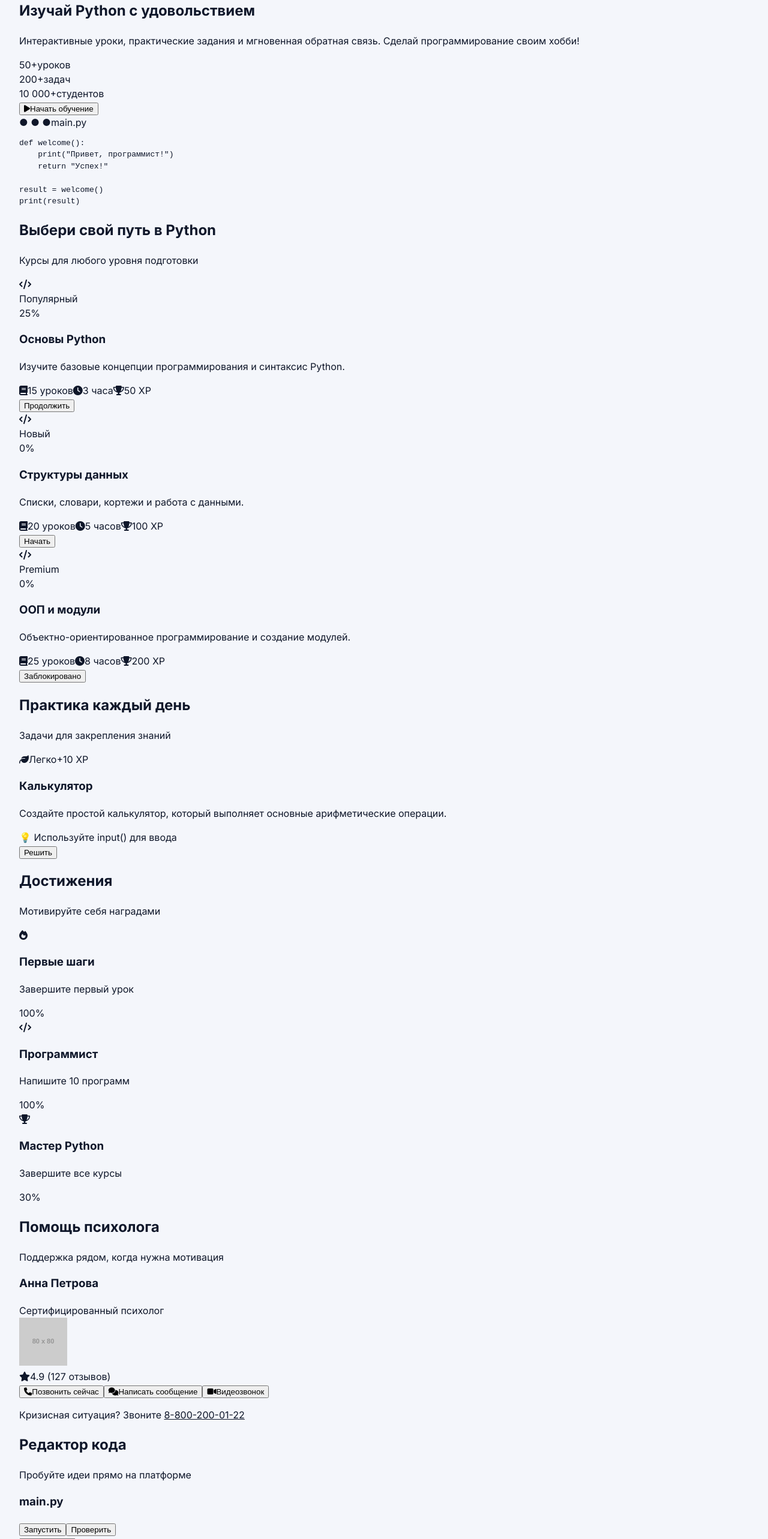
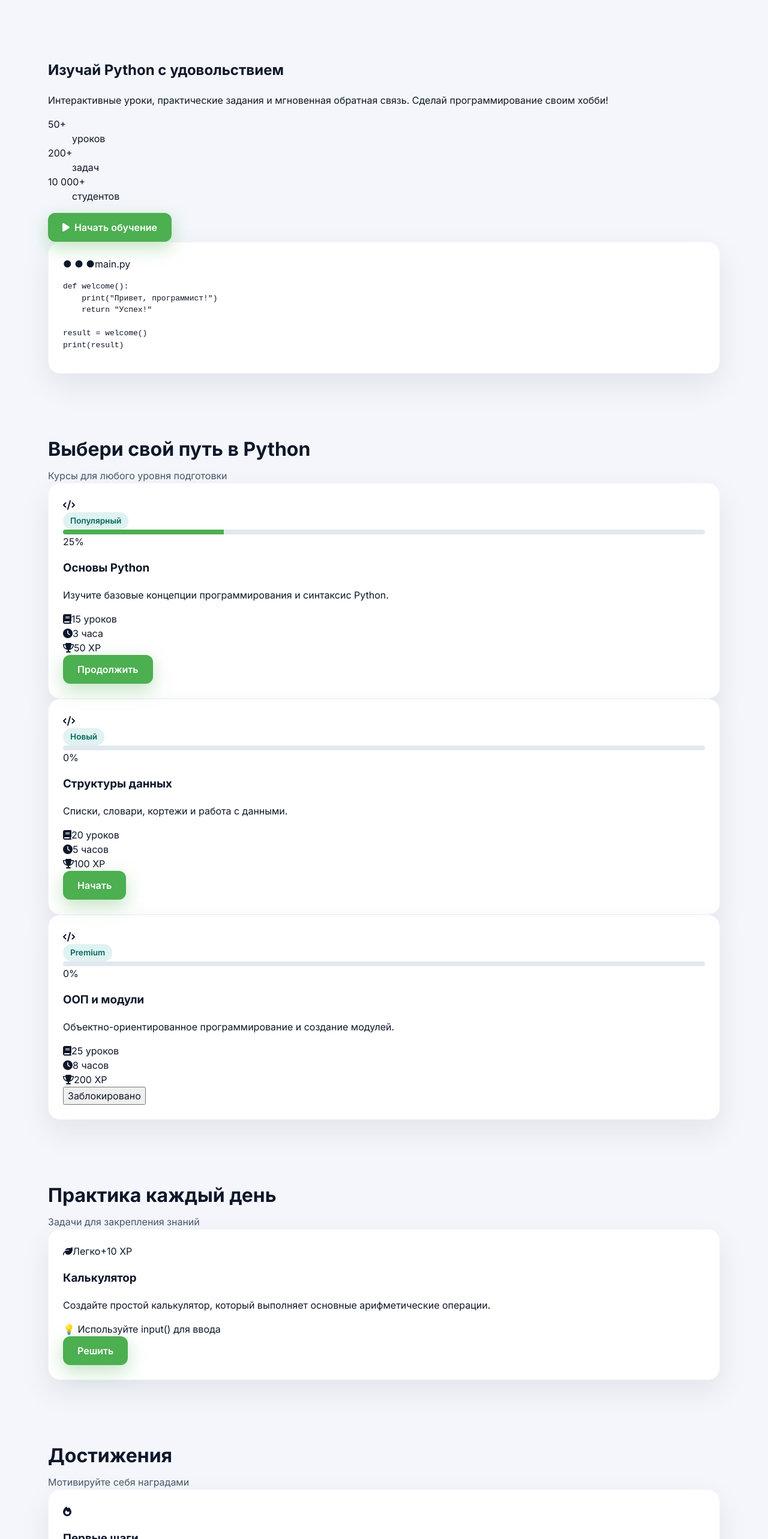
Before and after one commit to zhukockijmaxim9/linganguli_app, a React (Vite) app: page / in a window 1280 px wide. Shown: the part 234-2800 px from the top of the page at 60% size. Built offline with nearby package versions, Linux system fonts and the light colour scheme; a small style sheet from the web is missing.

Commit message:
Added public styles, new style of tags in Home.jsx

```diff
--- a/src/index.css
+++ b/src/index.css
@@ -4,6 +4,16 @@
   font-weight: 400;
   color: #0f172a;
   background-color: #f4f6fb;
+  --bg: #f4f6fb;
+  --surface: #ffffff;
+  --surface-muted: #f9fbff;
+  --text: #0f172a;
+  --text-muted: #475569;
+  --accent: #4caf50;
+  --border: #e2e8f0;
+  --shadow: 0 20px 50px rgba(15, 23, 42, 0.08);
+  --radius: 20px;
+  --radius-sm: 12px;
   font-synthesis: none;
   text-rendering: optimizeLegibility;
   -webkit-font-smoothing: antialiased;
@@ -19,10 +29,124 @@
 body {
   margin: 0;
   min-height: 100vh;
-  background-color: #f4f6fb;
-  color: #0f172a;
+  background-color: var(--bg);
+  color: var(--text);
 }
 
 a {
   color: inherit;
+  text-decoration: none;
 }
+
+img {
+  display: block;
+  max-width: 100%;
+}
+
+button,
+input,
+select,
+textarea {
+  font: inherit;
+  color: inherit;
+}
+
+.container {
+  width: min(1200px, 100% - 2rem);
+  margin-inline: auto;
+}
+
+.section {
+  padding: clamp(2.5rem, 4vw, 4rem) 0;
+}
+
+.section > .section-head {
+  margin-bottom: 2rem;
+  text-align: left;
+}
+
+.section-head h2 {
+  margin: 0 0 0.5rem;
+  font-size: clamp(1.8rem, 2.5vw, 2.3rem);
+}
+
+.section-head p {
+  margin: 0;
+  color: var(--text-muted);
+}
+
+.card {
+  background-color: var(--surface);
+  border-radius: var(--radius);
+  padding: 1.5rem;
+  box-shadow: var(--shadow);
+  border: 1px solid #f1f5f9;
+}
+
+.card header {
+  margin-bottom: 1rem;
+}
+
+.btn {
+  border: none;
+  border-radius: var(--radius-sm);
+  padding: 0.75rem 1.5rem;
+  font-weight: 600;
+  cursor: pointer;
+  transition: transform 0.2s ease, box-shadow 0.2s ease;
+  display: inline-flex;
+  align-items: center;
+  gap: 0.5rem;
+}
+
+.btn-primary {
+  background-color: var(--accent);
+  color: #fff;
+  box-shadow: 0 10px 30px rgba(76, 175, 80, 0.35);
+}
+
+.btn-secondary {
+  background-color: var(--surface-muted);
+  color: var(--text);
+}
+
+.btn:active {
+  transform: translateY(1px);
+}
+
+.badge {
+  display: inline-flex;
+  align-items: center;
+  gap: 0.25rem;
+  border-radius: 999px;
+  padding: 0.25rem 0.75rem;
+  background: #e0f2f1;
+  color: #00695c;
+  font-size: 0.85rem;
+  font-weight: 600;
+}
+
+.badge-premium {
+  background: #ede7f6;
+  color: #4527a0;
+}
+
+.list-clean {
+  list-style: none;
+  padding: 0;
+  margin: 0;
+}
+
+.progress-track {
+  width: 100%;
+  height: 8px;
+  background: var(--border);
+  border-radius: 999px;
+  overflow: hidden;
+}
+
+.progress-track span {
+  display: block;
+  height: 100%;
+  background: var(--accent);
+}
--- a/src/pages/Home/Home.jsx
+++ b/src/pages/Home/Home.jsx
@@ -45,8 +45,7 @@ const practiceTasks = [
     difficulty: 'Легко',
     difficultyIcon: 'fas fa-leaf',
     xp: '+10 XP',
-    description:
-      'Создайте простой калькулятор, который выполняет основные арифметические операции.',
+    description: 'Создайте простой калькулятор, который выполняет основные арифметические операции.',
     hints: ['💡 Используйте input() для ввода'],
   },
 ]
@@ -81,44 +80,41 @@ const contactOptions = [
   { icon: 'fas fa-video', label: 'Видеозвонок' },
 ]
 
+const heroStats = [
+  { label: 'уроков', value: '50+' },
+  { label: 'задач', value: '200+' },
+  { label: 'студентов', value: '10 000+' },
+]
+
 function Home() {
   return (
-    <div className={styles.page}>
-      <section className={`${styles.section} ${styles.hero}`} id="hero">
-        <div className={styles.container}>
+    <main className={styles.page}>
+      <section className={`section ${styles.hero}`} id="hero">
+        <div className="container">
           <div className={styles.heroGrid}>
-            <div className={styles.heroText}>
+            <header className={styles.heroText}>
               <h1>Изучай Python с удовольствием</h1>
-              <p>
-                Интерактивные уроки, практические задания и мгновенная обратная
-                связь. Сделай программирование своим хобби!
-              </p>
-              <div className={styles.heroStats}>
-                <div>
-                  <span className={styles.statNumber}>50+</span>
-                  <span>уроков</span>
-                </div>
-                <div>
-                  <span className={styles.statNumber}>200+</span>
-                  <span>задач</span>
-                </div>
-                <div>
-                  <span className={styles.statNumber}>10 000+</span>
-                  <span>студентов</span>
-                </div>
-              </div>
-              <button type="button" className={styles.primaryBtn}>
+              <p>Интерактивные уроки, практические задания и мгновенная обратная связь. Сделай программирование своим хобби!</p>
+              <dl className={styles.heroStats}>
+                {heroStats.map((stat) => (
+                  <div key={stat.label}>
+                    <dt className={styles.statNumber}>{stat.value}</dt>
+                    <dd>{stat.label}</dd>
+                  </div>
+                ))}
+              </dl>
+              <button type="button" className="btn btn-primary">
                 <i className="fas fa-play" aria-hidden="true" />
                 <span>Начать обучение</span>
               </button>
-            </div>
-            <div className={styles.codeCard}>
-              <div className={styles.codeHead}>
+            </header>
+            <article className={`card ${styles.codeCard}`}>
+              <header className={styles.codeHead}>
                 <span className={styles.codeDots} aria-hidden="true">
                   ● ● ●
                 </span>
                 <span>main.py</span>
-              </div>
+              </header>
               <pre className={styles.codeBody}>
 {`def welcome():
     print("Привет, программист!")
@@ -127,58 +123,49 @@ function Home() {
 result = welcome()
 print(result)`}
               </pre>
-            </div>
+            </article>
           </div>
         </div>
       </section>
 
-      <section className={styles.section} id="courses">
-        <div className={styles.container}>
-          <div className={styles.sectionHead}>
+      <section className="section" id="courses">
+        <div className="container">
+          <header className="section-head">
             <h2>Выбери свой путь в Python</h2>
             <p>Курсы для любого уровня подготовки</p>
-          </div>
+          </header>
           <div className={styles.cardGrid}>
             {courseCards.map((course) => (
-              <article
-                key={course.title}
-                className={`${styles.courseCard} ${
-                  course.locked ? styles.locked : ''
-                }`}
-              >
+              <article key={course.title} className={`card ${styles.courseCard} ${course.locked ? styles.locked : ''}`}>
                 <header className={styles.courseHead}>
                   <div className={styles.courseIcon}>
                     <i className="fas fa-code" aria-hidden="true" />
                   </div>
-                  <span className={styles.badge}>{course.badge}</span>
-                  <div className={styles.progress}>
-                    <div
-                      className={styles.progressFill}
-                      style={{ width: `${course.progress}%` }}
-                    />
+                  <span className="badge">{course.badge}</span>
+                  <div className={styles.progressInfo}>
+                    <div className="progress-track">
+                      <span style={{ width: `${course.progress}%` }} />
+                    </div>
                     <span>{course.progress}%</span>
                   </div>
                 </header>
                 <h3>{course.title}</h3>
                 <p>{course.description}</p>
-                <div className={styles.courseMeta}>
-                  <span>
+                <ul className={`${styles.courseMeta} list-clean`}>
+                  <li>
                     <i className="fas fa-book" aria-hidden="true" />
                     {course.lessons}
-                  </span>
-                  <span>
+                  </li>
+                  <li>
                     <i className="fas fa-clock" aria-hidden="true" />
                     {course.hours}
-                  </span>
-                  <span>
+                  </li>
+                  <li>
                     <i className="fas fa-trophy" aria-hidden="true" />
                     {course.reward}
-                  </span>
-                </div>
-                <button
-                  type="button"
-                  className={course.locked ? styles.lockedBtn : styles.primaryBtn}
-                >
+                  </li>
+                </ul>
+                <button type="button" className={course.locked ? styles.lockedBtn : 'btn btn-primary'}>
                   {course.cta}
                 </button>
               </article>
@@ -187,30 +174,30 @@ print(result)`}
         </div>
       </section>
 
-      <section className={styles.section} id="practice">
-        <div className={styles.container}>
-          <div className={styles.sectionHead}>
+      <section className="section" id="practice">
+        <div className="container">
+          <header className="section-head">
             <h2>Практика каждый день</h2>
             <p>Задачи для закрепления знаний</p>
-          </div>
+          </header>
           <div className={styles.cardGrid}>
             {practiceTasks.map((task) => (
-              <article key={task.title} className={styles.taskCard}>
-                <div className={styles.taskHead}>
+              <article key={task.title} className={`card ${styles.taskCard}`}>
+                <header className={styles.taskHead}>
                   <span>
                     <i className={task.difficultyIcon} aria-hidden="true" />
                     {task.difficulty}
                   </span>
                   <span>{task.xp}</span>
-                </div>
+                </header>
                 <h3>{task.title}</h3>
                 <p>{task.description}</p>
-                <div className={styles.hints}>
+                <ul className={`${styles.hints} list-clean`}>
                   {task.hints.map((hint) => (
-                    <span key={hint}>{hint}</span>
+                    <li key={hint}>{hint}</li>
                   ))}
-                </div>
-                <button type="button" className={styles.primaryBtn}>
+                </ul>
+                <button type="button" className="btn btn-primary">
                   Решить
                 </button>
               </article>
@@ -219,30 +206,24 @@ print(result)`}
         </div>
       </section>
 
-      <section className={styles.section} id="achievements">
-        <div className={styles.container}>
-          <div className={styles.sectionHead}>
+      <section className="section" id="achievements">
+        <div className="container">
+          <header className="section-head">
             <h2>Достижения</h2>
             <p>Мотивируйте себя наградами</p>
-          </div>
+          </header>
           <div className={styles.cardGrid}>
             {achievements.map((item) => (
-              <article
-                key={item.title}
-                className={`${styles.achievementCard} ${
-                  item.earned ? styles.earned : ''
-                }`}
-              >
-                <div className={styles.achievementHead}>
+              <article key={item.title} className={`card ${styles.achievementCard} ${item.earned ? styles.earned : ''}`}>
+                <header className={styles.achievementHead}>
                   <i className={item.icon} aria-hidden="true" />
                   <h3>{item.title}</h3>
-                </div>
+                </header>
                 <p>{item.description}</p>
-                <div className={styles.progress}>
-                  <div
-                    className={styles.progressFill}
-                    style={{ width: `${item.progress}%` }}
-                  />
+                <div className={styles.progressInfo}>
+                  <div className="progress-track">
+                    <span style={{ width: `${item.progress}%` }} />
+                  </div>
                   <span>{item.progress}%</span>
                 </div>
               </article>
@@ -251,61 +232,61 @@ print(result)`}
         </div>
       </section>
 
-      <section className={styles.section}>
-        <div className={styles.container}>
-          <div className={styles.sectionHead}>
+      <section className="section">
+        <div className="container">
+          <header className="section-head">
             <h2>Помощь психолога</h2>
             <p>Поддержка рядом, когда нужна мотивация</p>
-          </div>
-          <div className={styles.modal}>
-            <div className={styles.modalHead}>
+          </header>
+          <article className={`card ${styles.modal}`}>
+            <header className={styles.modalHead}>
               <h3>Анна Петрова</h3>
               <span>Сертифицированный психолог</span>
-            </div>
+            </header>
             <div className={styles.modalBody}>
               <div className={styles.avatarLarge}>
-                <img
-                  src="https://via.placeholder.com/80x80/2196F3/FFFFFF?text=П"
-                  alt="Анна Петрова"
-                />
+                <img src="https://via.placeholder.com/80x80/2196F3/FFFFFF?text=П" alt="Анна Петрова" />
               </div>
               <div>
-                <div className={styles.rating}>
+                <div className={`${styles.rating} badge`}>
                   <i className="fas fa-star" aria-hidden="true" />
                   <span>4.9 (127 отзывов)</span>
                 </div>
                 <div className={styles.contactList}>
                   {contactOptions.map((option) => (
-                    <button key={option.label} type="button">
+                    <button key={option.label} type="button" className="btn btn-secondary">
                       <i className={option.icon} aria-hidden="true" />
                       <span>{option.label}</span>
                     </button>
                   ))}
                 </div>
                 <p>
-                  Кризисная ситуация? Звоните{' '}
-                  <a href="tel:88002000122">8-800-200-01-22</a>
+                  Кризисная ситуация? Звоните <a href="tel:88002000122">8-800-200-01-22</a>
                 </p>
               </div>
             </div>
-          </div>
+          </article>
         </div>
       </section>
 
-      <section className={styles.section}>
-        <div className={styles.container}>
-          <div className={styles.sectionHead}>
+      <section className="section">
+        <div className="container">
+          <header className="section-head">
             <h2>Редактор кода</h2>
             <p>Пробуйте идеи прямо на платформе</p>
-          </div>
-          <div className={styles.modal}>
-            <div className={styles.modalHead}>
+          </header>
+          <article className={`card ${styles.modal}`}>
+            <header className={styles.modalHead}>
               <h3>main.py</h3>
               <div className={styles.editorActions}>
-                <button type="button">Запустить</button>
-                <button type="button">Проверить</button>
+                <button type="button" className="btn btn-secondary">
+                  Запустить
+                </button>
+                <button type="button" className="btn btn-secondary">
+                  Проверить
+                </button>
               </div>
-            </div>
+            </header>
             <div className={styles.modalBody}>
               <div className={styles.editor}>
                 <div className={styles.editorBar}>
@@ -324,25 +305,27 @@ result = hello_world()
 print(result)`}
                 />
               </div>
-              <div className={styles.output}>
-                <div className={styles.outputHead}>
+              <section className={styles.output}>
+                <header className={styles.outputHead}>
                   <span>Вывод</span>
-                  <button type="button">Очистить</button>
-                </div>
+                  <button type="button" className="btn btn-secondary">
+                    Очистить
+                  </button>
+                </header>
                 <div className={styles.outputBody}>
                   <div>Привет, мир!</div>
                   <div>Успех!</div>
                 </div>
-              </div>
+              </section>
             </div>
-          </div>
+          </article>
         </div>
       </section>
 
       <button type="button" className={styles.themeToggle} aria-label="Сменить тему">
         <i className="fas fa-moon" aria-hidden="true" />
       </button>
-    </div>
+    </main>
   )
 }
 
--- a/src/pages/Home/Home.module.css
+++ b/src/pages/Home/Home.module.css
@@ -38,9 +38,7 @@
 
 .badge {}
 
-.progress {}
-
-.progressFill {}
+.progressInfo {}
 
 .courseMeta {}
 
```
